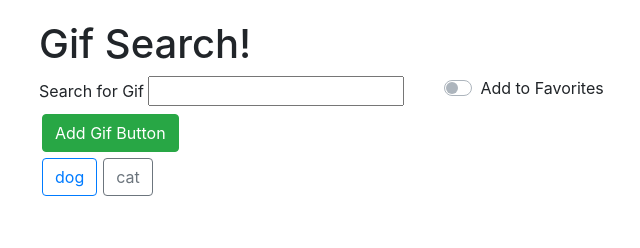
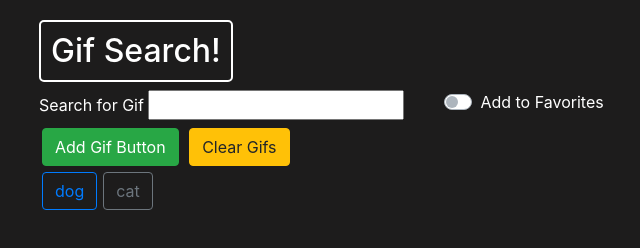
Before and after one commit to rgonz166/GifTastic, a plain HTML site: page index.html in a window 1280 px wide. Shown: the whole page, without its empty margins (31-671 px from the left). Drawn offline with nearby package versions, Linux system fonts and the light colour scheme.

Commit message:
added dark to the background, changed dark attribute to light in buttoncolors array

```diff
--- a/assets/css/style.css
+++ b/assets/css/style.css
@@ -1,3 +1,18 @@
+html{
+    -webkit-box-sizing: border-box; /* Safari/Chrome, other WebKit */
+    -moz-box-sizing: border-box;    /* Firefox, other Gecko */
+    box-sizing: border-box;
+}
+body{
+    background-color: rgb(29, 28, 28);
+    color: white;
+}
+h1{
+    border:2px solid white;
+    border-radius: 5px;
+    font-size: xx-large;
+    padding: 10px;
+}
 .container{
     margin-top: 20px;
 }
--- a/assets/javascript/app.js
+++ b/assets/javascript/app.js
@@ -5,7 +5,7 @@ add a remove from favorites
 
 //Initialize variables
 var gifs = ['dog','cat'];
-var buttonColors = ['primary','secondary','success','danger','warning','info','dark'];
+var buttonColors = ['primary','secondary','success','danger','warning','info','light'];
 // Use this string to store id of gif
 var favoriteGifs = [];
 // Get DOM elements
@@ -198,6 +198,9 @@ $(document).on('click','#clearAllFav',function(e){
     }
 })
 
+function clearGifs(){
+    gifContainer.empty();
+}
 
 // Function to reset page of buttons and gifs
 function resetPage(){
--- a/index.html
+++ b/index.html
@@ -19,7 +19,7 @@
                 <input type="text" id="gif-input"><br>
                 <!-- adds a button to gif buttons  -->
                 <button id="add-gif" class="btn btn-success" type="submit">Add Gif Button</button>
-                <!-- <button id='favorites' class="btn btn-info">Favorites</button> -->
+                <button id='clear-gifs' class="btn btn-warning" onclick="clearGifs()">Clear Gifs</button>
             </form>
             <!-- Default switch -->
             <div class="custom-control custom-switch">
```
